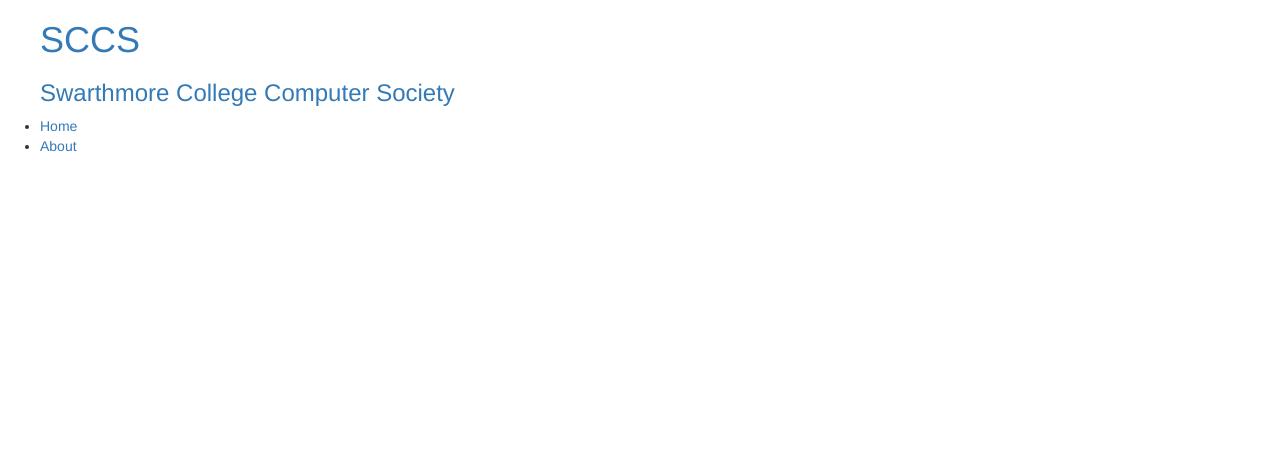
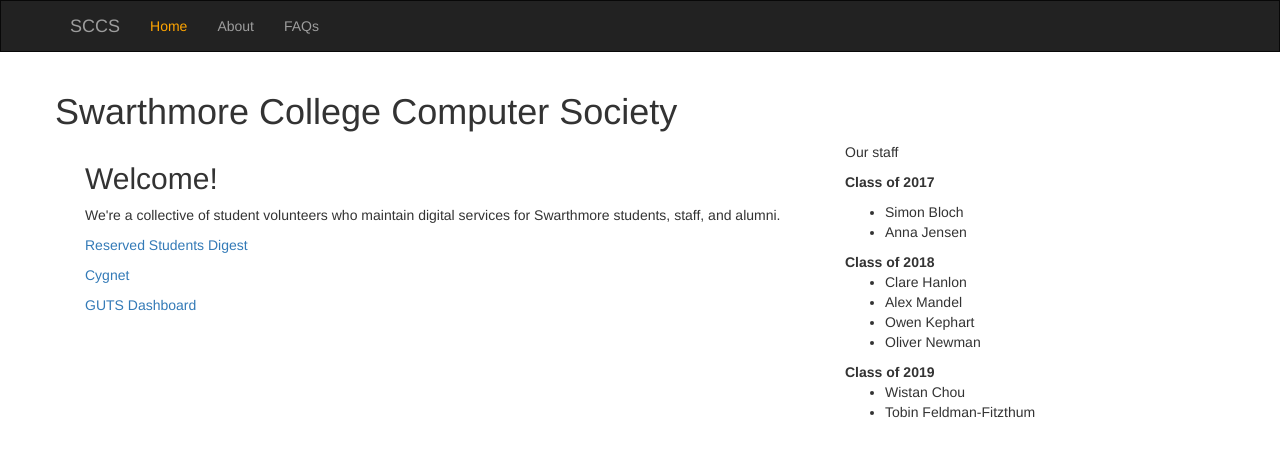
Before and after one commit to swat-sccs/sccs-home, a Django app: page / in a window 1280 px wide. Shown: the top 457 px of the page. Run offline with Django 3.2, Linux system fonts and the light colour scheme; some libraries are stand-ins or nearby versions.

Commit message:
Formatted and added to home and about pages

```diff
--- a/templates/about.html
+++ b/templates/about.html
@@ -1,8 +1,11 @@
 {% extends 'base.html' %}
 
-{% block title %}Swarthmore College Computer Society{% endblock %}
+{% block title %}SCCS - About{% endblock %}
+
+{% block nav-about %}<a class="active" href="{% url 'about' %}">About</a>{% endblock %}
 
 {% block content %}
+  <div class="container">
     <h3>About</h3>
 
     <p>The Swarthmore College Computer Society (SCCS) is a student-run group
@@ -19,4 +22,5 @@
     of anywhere in the world with the internet, you can make your own website, get
     spam-free email, get l33t with a shell account, and make wikis, databases, and
     mailing lists for your group.</p>
+  </div>
 {% endblock %}
--- a/templates/base.html
+++ b/templates/base.html
@@ -7,24 +7,27 @@
   <meta charset="UTF-8">
   <title>{% block title %}{% endblock %}</title>
 
-  <link rel=stylesheet href="{% static 'css/base.css' %}">
+  <!--jQuery-->
+  <script src="https://code.jquery.com/jquery-1.12.4.min.js" integrity="sha256-ZosEbRLbNQzLpnKIkEdrPv7lOy9C27hHQ+Xp8a4MxAQ=" crossorigin="anonymous"></script>
 
   <!--Bootstrap-->
   <link rel="stylesheet" href="//maxcdn.bootstrapcdn.com/bootstrap/3.2.0/css/bootstrap.min.css">
 
-  <!--jQuery-->
-  <script src="https://code.jquery.com/jquery-1.12.4.min.js" integrity="sha256-ZosEbRLbNQzLpnKIkEdrPv7lOy9C27hHQ+Xp8a4MxAQ=" crossorigin="anonymous"></script>
+  <link rel="stylesheet" href="{% static 'css/base.css' %}">
 </head>
 <body>
-  <ul id="nav">
-    <a id="head" href="{% url 'home' %}">
-      <h1>SCCS</h1>
-      <h3>Swarthmore College Computer Society</h3>
-    </a>
-    <li>{% block nav-home %}<a href="{% url 'home' %}">Home</a>{% endblock %}</li>
-    <li>{% block nav-activities %}<a href="{% url 'about' %}">About</a>{% endblock %}</li>
-
-  </ul>
+  <nav class="navbar navbar-inverse">
+    <div class="container container-fluid">
+      <div class="navbar-header">
+        <a class="navbar-brand" href="{% url 'home' %}">SCCS</a>
+      </div>
+      <ul class="nav navbar-nav">
+        <li>{% block nav-home %}<a href="{% url 'home' %}">Home</a>{% endblock %}</li>
+        <li>{% block nav-about %}<a href="{% url 'about' %}">About</a>{% endblock %}</li>
+        <li>{% block nav-faq %}<a href="{% url 'faq' %}">FAQs</a>{% endblock %}</li>
+      </ul>
+    </div>
+  </nav>
   {% block content %}
   {% endblock %}
 </body>
--- a/templates/home.html
+++ b/templates/home.html
@@ -1,9 +1,56 @@
 {% extends 'base.html' %}
 
-{% block title %}Swarthmore College Computer Society{% endblock %}
+{% block title %}SCCS{% endblock %}
 
 {% block nav-home %}<a class="active" href="{% url 'home' %}">Home</a>{% endblock %}
 
 {% block content %}
+  <div class="container">
+    <div class="row">
+      <h1>Swarthmore College Computer Society</h1>
+    </div>
+    <div class="col-sm-8">
+      <h2>Welcome!</h2>
 
+      <p>We're a collective of student volunteers who maintain digital services for
+      Swarthmore students, staff, and alumni.</p>
+
+      <p>
+        <a href="https://rsd.sccs.swarthmore.edu/new/">Reserved Students Digest</a>
+      <p>
+      </p>
+        <a href="https://cygnet.sccs.swarthmore.edu/">Cygnet</a>
+      <p>
+      </p>
+        <a href="https://guts.sccs.swarthmore.edu/dash/">GUTS Dashboard</a>
+      </p>
+    </div>
+
+    <div class="col-sm-4">
+      <p>
+        Our staff
+      </p>
+      <p>
+        <strong>Class of 2017</strong>
+        <ul>
+          <li>Simon Bloch</li>
+          <li>Anna Jensen</li>
+        </ul>
+
+        <strong>Class of 2018</strong>
+        <ul>
+          <li>Clare Hanlon</li>
+          <li>Alex Mandel</li>
+          <li>Owen Kephart</li>
+          <li>Oliver Newman</li>
+        </ul>
+
+        <strong>Class of 2019</strong>
+        <ul>
+          <li>Wistan Chou</li>
+          <li>Tobin Feldman-Fitzthum</li>
+      </p>
+
+    </div>
+  </div>
 {% endblock %}
```
Lines whose indentation alone changed are shown as unchanged.
